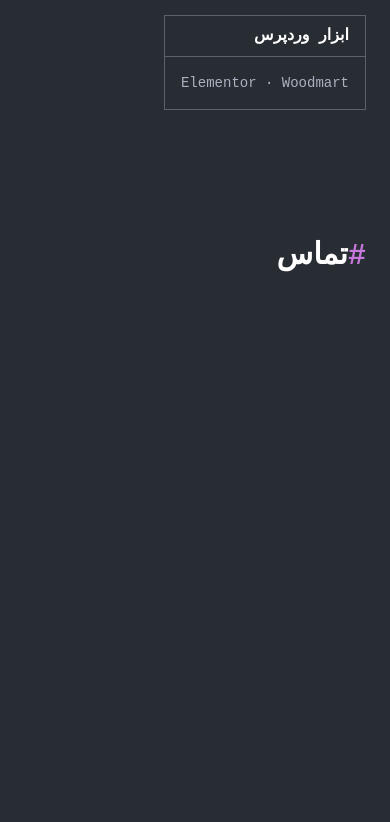
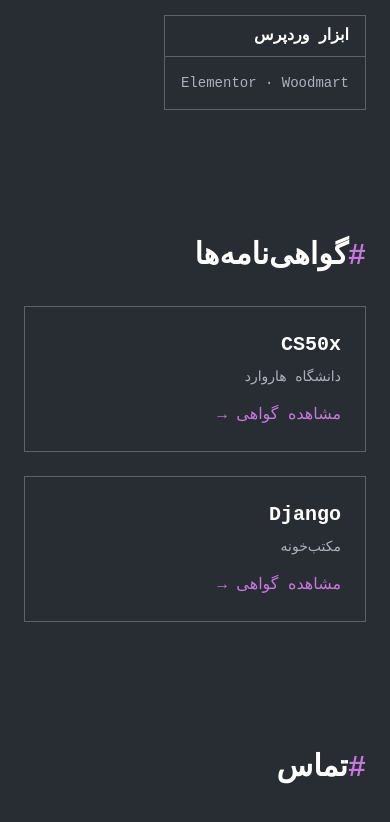
Before and after one commit to SoheilJA/my-react-portfolio, a Vue app: page / in a window 390 px wide. Shown: the part 4462-5284 px from the top of the page. Built offline with nearby package versions, Linux system fonts and the light colour scheme.

Commit message:
افزودن بخش گواهی‌نامه‌ها

```diff
--- /dev/null
+++ b/src/components/CertificatesSection.vue
@@ -0,0 +1,33 @@
+<script setup>
+import {useI18n} from 'vue-i18n'
+import {content} from '../data/store'
+
+const {locale} = useI18n()
+</script>
+
+<template>
+  <section id="certificates" class="py-16">
+    <h2 class="text-3xl font-bold text-white">
+      <span class="text-accent">#</span>{{ $t('nav.certificates') }}
+    </h2>
+
+    <div class="mt-8 grid gap-6 md:grid-cols-2 lg:grid-cols-3">
+      <article
+          v-for="c in content.certificates"
+          :key="c.id"
+          class="border border-muted/40 p-6 transition hover:border-accent"
+      >
+        <h3 class="text-xl font-bold text-white">{{ c.title[locale] }}</h3>
+        <p class="mt-2 text-sm">{{ c.issuer[locale] }}</p>
+        <a
+            v-if="c.link"
+            :href="c.link"
+            target="_blank"
+            class="mt-4 inline-block text-accent hover:text-white"
+        >
+          {{ $t('certs.verify') }} →
+        </a>
+      </article>
+    </div>
+  </section>
+</template>
--- a/src/components/SiteHeader.vue
+++ b/src/components/SiteHeader.vue
@@ -1,11 +1,11 @@
 <script setup>
-import { ref } from "vue";
-import { useI18n } from "vue-i18n";
-import { setLang } from "../i18n";
+import {ref} from "vue";
+import {useI18n} from "vue-i18n";
+import {setLang} from "../i18n";
 
-const { locale } = useI18n();
+const {locale} = useI18n();
 const open = ref(false);
-const links = ["home", "services", "works", "about", "contact"];
+const links = ["home", "services", "works", "about", 'certificates', "contact"];
 </script>
 
 <template>
--- a/src/data/content.json
+++ b/src/data/content.json
@@ -75,6 +75,14 @@
     "skills.title": {
       "fa": "مهارت‌ها",
       "en": "skills"
+    },
+    "nav.certificates": {
+      "fa": "گواهی‌نامه‌ها",
+      "en": "Certificates"
+    },
+    "certs.verify": {
+      "fa": "مشاهده گواهی",
+      "en": "View certificate"
     }
   },
   "services": [
@@ -401,5 +409,31 @@
         "Woodmart"
       ]
     }
+  ],
+  "certificates": [
+    {
+      "id": 1,
+      "title": {
+        "fa": "CS50x",
+        "en": "CS50x"
+      },
+      "issuer": {
+        "fa": "دانشگاه هاروارد",
+        "en": "Harvard University"
+      },
+      "link": "https://certificates.cs50.io/"
+    },
+    {
+      "id": 2,
+      "title": {
+        "fa": "Django",
+        "en": "Django"
+      },
+      "issuer": {
+        "fa": "مکتب‌خونه",
+        "en": "Maktabkhooneh"
+      },
+      "link": "https://www.maktabkhooneh.org/"
+    }
   ]
 }
--- a/src/pages/HomePage.vue
+++ b/src/pages/HomePage.vue
@@ -4,6 +4,7 @@ import HeroSection from "../components/HeroSection.vue";
 import ServicesSection from "../components/ServicesSection.vue";
 import ProjectsSection from "../components/ProjectsSection.vue";
 import AboutSection from "../components/AboutSection.vue";
+import CertificatesSection from "../components/CertificatesSection.vue";
 
 const sections = [ "contact"];
 </script>
@@ -15,6 +16,8 @@ const sections = [ "contact"];
     <ServicesSection />
     <ProjectsSection />
     <AboutSection />
+    <CertificatesSection/>
+
     <section v-for="s in sections" :id="s" :key="s" class="min-h-screen py-16">
       <h2 class="text-3xl font-bold text-white">
         <span class="text-accent">#</span>{{ $t("nav." + s) }}
```
Lines whose indentation alone changed are shown as unchanged.
